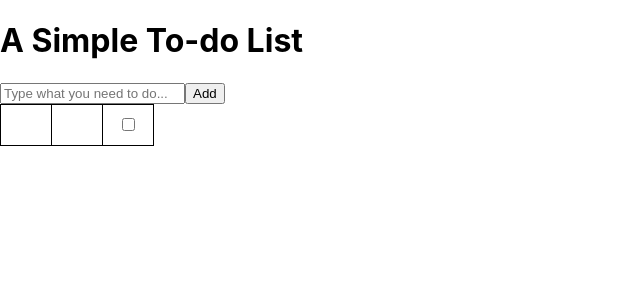
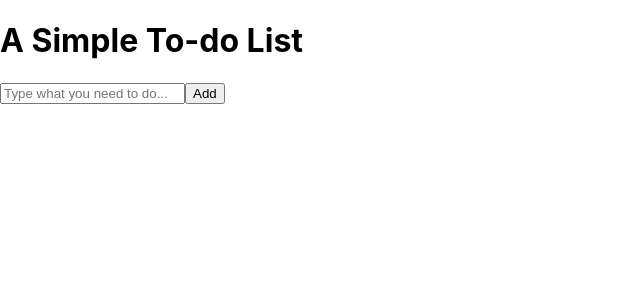
Before and after one commit to destroyer443/LearningCode, a React (Create React App) app: page / in a window 1280 px wide. Shown: the top 300 px of the page, without its empty margins (0-640 px from the left). Built offline with nearby package versions, Linux system fonts and the light colour scheme.

Commit message:
Remove empty row

```diff
--- a/src/App.js
+++ b/src/App.js
@@ -46,12 +46,7 @@ class ToDoList extends React.Component {
     super(props);
     const toDoCounter = 0;
     this.state = {
-      list: [
-        {
-          id: '',
-          toDo: '',
-        },
-      ],
+      list: [],
       toDoCounter: toDoCounter,
     };
 
```
